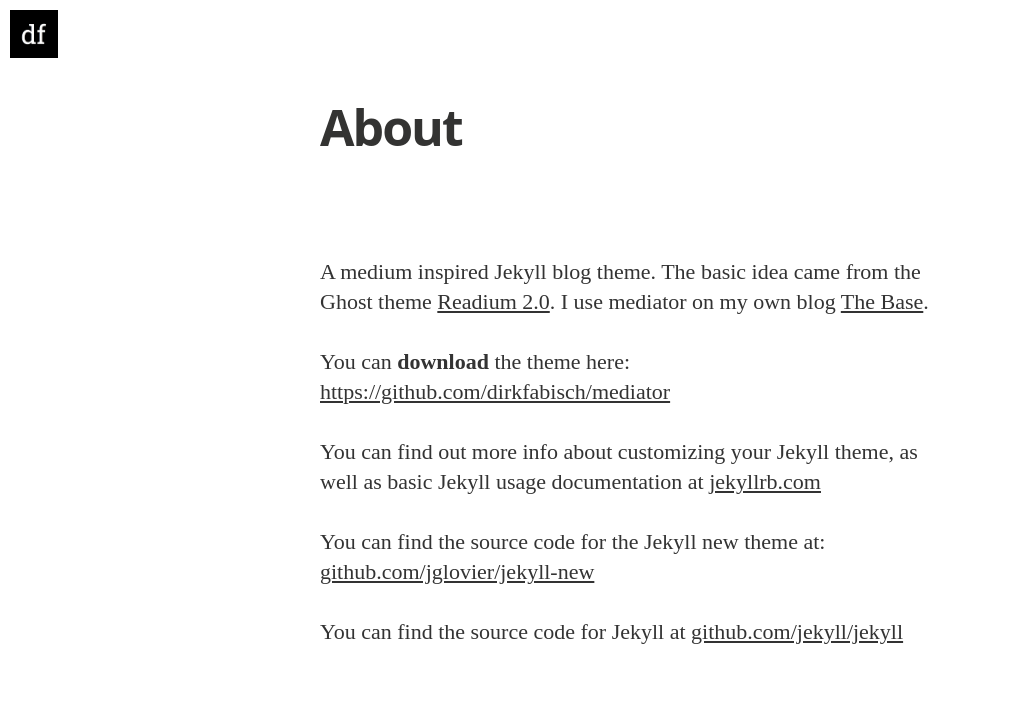
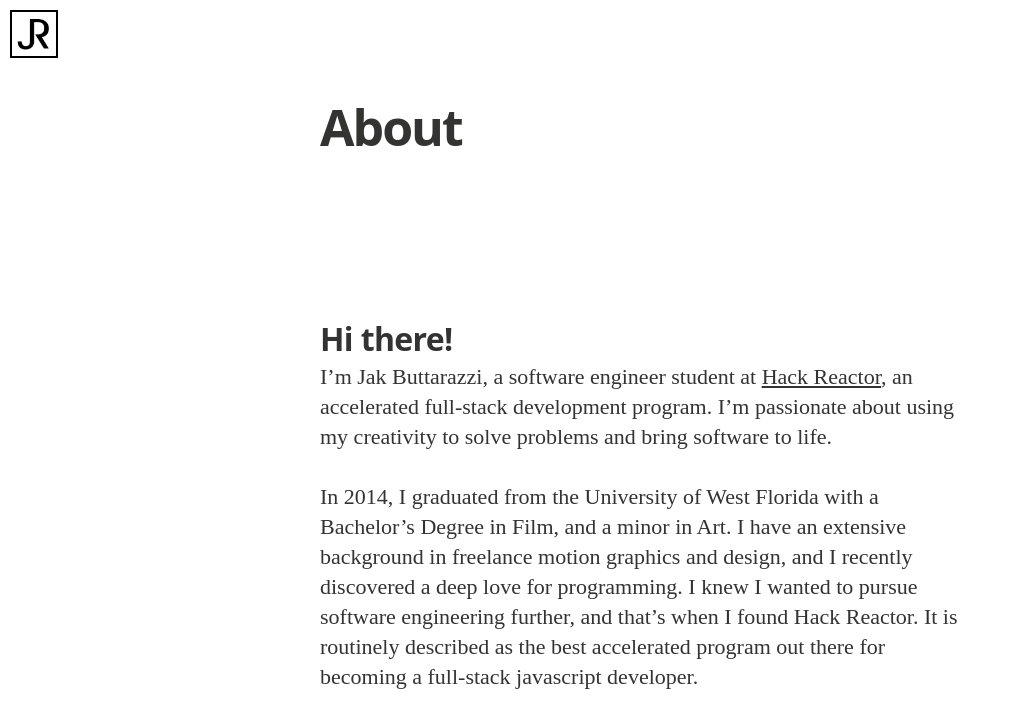
Before and after one commit to JakRazzi/JakRazzi.github.io, a Jekyll site: the page built from about.md, in a window 1280 px wide. Shown: the top 717 px of the page, without its empty margins (0-1010 px from the left). Built offline with Jekyll 4.4.1, drawn with Linux system fonts in a browser that asks for light colours; nearby versions of some CDN libraries; some web fonts are replaced; some of the changed text lies outside the part shown; grey boxes are pictures that could not be loaded.

```diff
--- /dev/null
+++ b/CNAME
@@ -0,0 +1 @@
+jakrazzi.com
--- a/_config.yml
+++ b/_config.yml
@@ -4,56 +4,57 @@ gems:
   - jekyll-paginate
 
 # Site settings
-title: "Mediator"
+title: "Jak Buttarazzi"
 description: > # this means to ignore newlines until "email:"
-   A Jekyll theme - Medium inspired
+   A Software Engineering Student at Hack Reactor
 
-email: a-mail@mail.mail
+email: JakRazzi@gmail.com
 #blog logo
-logo: "/assets/images/df_logo.jpg"
+logo: "/assets/images/jak-photo.jpg"
+pin: "/assets/images/jr-pin.jpg"
 # blog cover
-cover: "/assets/images/cA4aKEIPQrerBnp1yGHv_IMG_9534-3-2.jpg"
+cover: "/assets/images/rom-camp.jpg"
 
-name: 'Dirk Fabisch'
-author: 'Dirk Fabisch'
-author_image: "/assets/images/author.jpg"
+name: 'Jak Buttarazzi'
+author: 'Jak Buttarazzi'
+author_image: "/assets/images/jak-photo.jpg"
 
 paginate:	5
 
-url: "http://myblog.***.***" # the base hostname & protocol for your site
+url: "/" # the base hostname & protocol for your site
 baseurl: ""
 #used to display twitter cards
-twitter_handle: '@dirkfabisch'
+# twitter_handle: '@dirkfabisch'
 
 #fill in disqus shortname to use disqus
 #disqus: disqus-shortname
 
 # social icons and sharing options
 social:
-  - icon:	twitter
-    url:	https://twitter.com/dirkfabisch
-    desc: Follow me on twitter
-    share_url: http://twitter.com/share
-    share_title: ?text=
-    share_link: "&amp;url="
+  # - icon:	twitter
+  #   url:	https://twitter.com/dirkfabisch
+  #   desc: Follow me on twitter
+  #   share_url: http://twitter.com/share
+  #   share_title: ?text=
+  #   share_link: "&amp;url="
 
-#  - icon:	facebook
-#    url:	https://facebook.com/???
-#    desc: Connect with me facebook
-#    share_url: https://www.facebook.com/sharer.php
-#    share_title: ?t=
-#    share_link: "&amp;u="
+  # - icon:	facebook
+  #   url:	https://facebook.com/???
+  #   desc: Connect with me facebook
+  #   share_url: https://www.facebook.com/sharer.php
+  #   share_title: ?t=
+  #   share_link: "&amp;u="
 
   - icon:	github
-    url:	https://github.com/dirkfabisch
+    url:	https://github.com/jakrazzi
     desc:	Fork me on github
     share_url:
     share_title:
     share_link:
 
-#  - icon:	google-plus
-#    url:	https://google.com/???
-#    desc:	Add me on google+
-#    share_url:
-#    share_title:
-#    share_link:
+  - icon:	google-plus
+    url:	https://google.com/jakrazzi
+    desc:	Add me on google+
+    share_url:
+    share_title:
+    share_link:
--- a/_includes/header.html
+++ b/_includes/header.html
@@ -1,5 +1,5 @@
 <!-- header start -->
 
-<a href="{{ site.url }}" class="logo-readium"><span class="logo" style="background-image: url({{ site.logo }})"></span></a>
+<a href="{{ site.url }}" class="logo-readium"><span class="logo" style="background-image: url({{ site.pin }})"></span></a>
 
 <!-- header end -->
--- a/about.md
+++ b/about.md
@@ -4,14 +4,14 @@ title: About
 permalink: /about/
 ---
 
-A medium inspired Jekyll blog theme. The basic idea came from the Ghost theme
-[Readium 2.0](http://www.svenread.com/readium-ghost-theme/). I use mediator on my own blog [The Base](blog.base68.com).
+Hi there!
+===
 
-You can **download** the theme here:
-[https://github.com/dirkfabisch/mediator](https://github.com/dirkfabisch/mediator)
+I'm Jak Buttarazzi, a software engineer student at [Hack Reactor](http://www.hackreactor.com), an accelerated full-stack development program. I'm passionate about using my creativity to solve problems and bring software to life.
 
-You can find out more info about customizing your Jekyll theme, as well as basic Jekyll usage documentation at [jekyllrb.com](http://jekyllrb.com/)
+In 2014, I graduated from the University of West Florida with a Bachelor's Degree in Film, and a minor in Art. I have an extensive background in freelance motion graphics and design, and I recently discovered a deep love for programming. I knew I wanted to pursue software engineering further, and that's when I found Hack Reactor. It is routinely described as the best accelerated program out there for becoming a full-stack javascript developer.
 
-You can find the source code for the Jekyll new theme at: [github.com/jglovier/jekyll-new](https://github.com/jglovier/jekyll-new)
+If I'm not programming, you will likely find me trying my hands at carpentery or black & white photography, and when I have the opportunity, I enjoy hiking in the Appalachian mountains with my wolfdog Romulus.
 
-You can find the source code for Jekyll at [github.com/jekyll/jekyll](https://github.com/jekyll/jekyll)
+
+You can fork me on [github](http://github.com/jakrazzi), or view me at [LinkedIn](http://www.linkedin.com/in/jakrazzi).
--- a/css/main.sass
+++ b/css/main.sass
@@ -51,10 +51,10 @@ body
   .logo
     display: block
     position: absolute
-    top: $rs/2
-    left: $rs/2
-    width: $rs*2
-    height: $rs*2
+    top: 2px
+    left: 2px
+    width: $rs*2.75
+    height: $rs*2.75
     background-size: cover
     background-repeat: no-repeat
 
@@ -567,16 +567,17 @@ body
       line-height: 50px
       word-break: break-word
       color: #fff
-      text-shadow: 0px 1px 16px rgba(0,0,0,0.5), 0px 0px 1px rgba(0,0,0,0.5)
+      text-shadow: 0px 0px 15px #000, 0px 0px 5px #000
     .blog-description
       margin: 0 0 50px
+      border-radius: 5px
       padding: 0 $rs*2
+      background-color: rgba(0,0,0,.85)
       font-size: $rs/8*9
       line-height: 1.5
       color: #fff
       text-align: center
       font-weight: 400
-      text-shadow: 0px 1px 16px rgba(0,0,0,0.5), 0px 0px 1px rgba(0,0,0,0.5)
     .custom-links
       margin: 0 0 50px
     .btn
@@ -596,6 +597,7 @@ body
       border-radius: 999em
       line-height: 44px
       padding: 0 18px
+      box-shadow: 0px 0px 20px #000
 
 #disqus_thread
   margin-top: 50px
```
Also changed, not shown: Gemfile.lock, assets/images/author.jpg (deleted), assets/images/background_image.jpg (deleted), assets/images/df_logo.jpg (deleted), assets/images/favicon.png, assets/images/jak-photo.jpg (added), assets/images/jr-pin.jpg (added), assets/images/rom-camp.jpg (added), assets/images/screenshot1.jpg (deleted), assets/images/screenshot2.jpg (deleted), assets/images/screenshot3.jpg (deleted), 3 other files.
